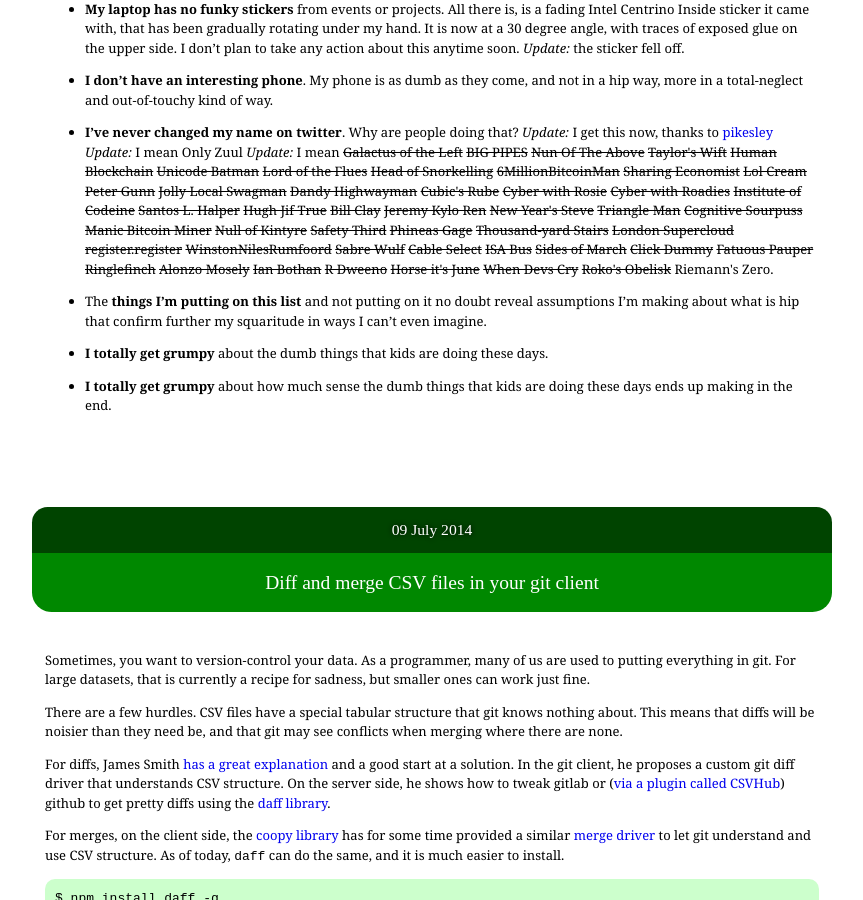
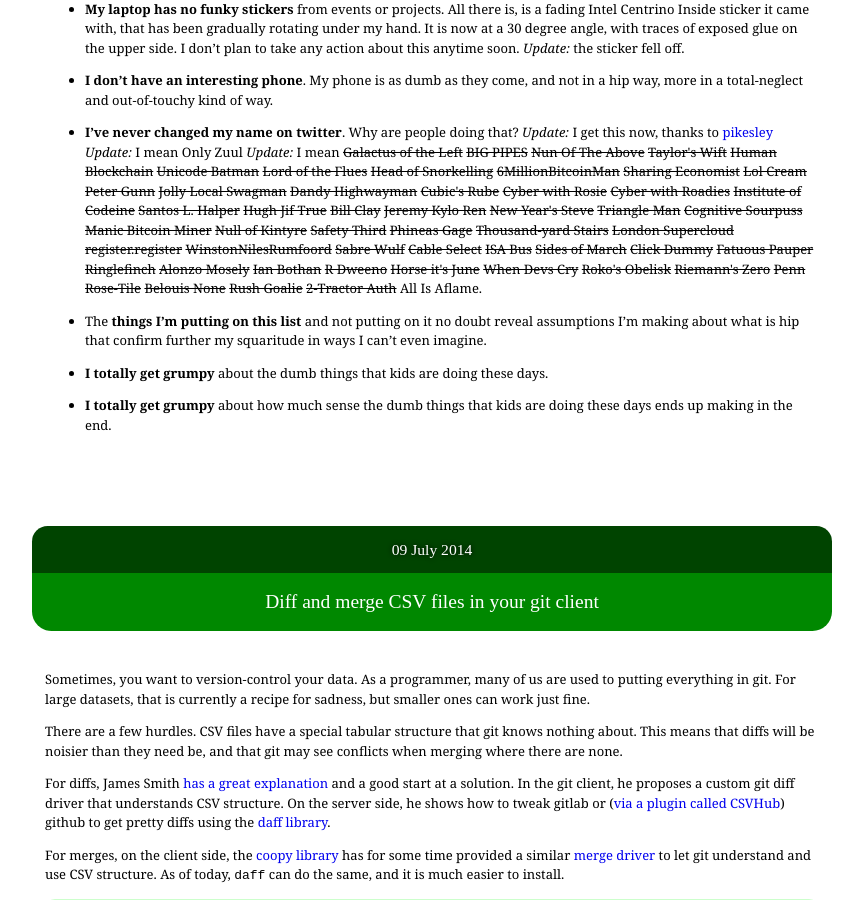
Before and after one commit to paulfitz/paulfitz.github.io, a Jekyll site: the page built from index.html, in a window 1280 px wide and 900 px high, scrolled down 1485 px. Shown: the whole window, without its empty margins (208-1071 px from the left). Built offline with Jekyll 4.4.1, drawn with Linux system fonts in a browser that asks for light colours; some web fonts are replaced.

Commit message:
more pike

```diff
--- a/_data/pikes.json
+++ b/_data/pikes.json
@@ -45,5 +45,10 @@
   "Horse it&#39;s June",
   "When Devs Cry",
   "Roko&#39;s Obelisk",
-  "Riemann&#39;s Zero"
+  "Riemann&#39;s Zero",
+  "Penn Rose-Tile",
+  "Belouis None",
+  "Rush Goalie",
+  "2-Tractor Auth",
+  "All Is Aflame"
 ]
```
